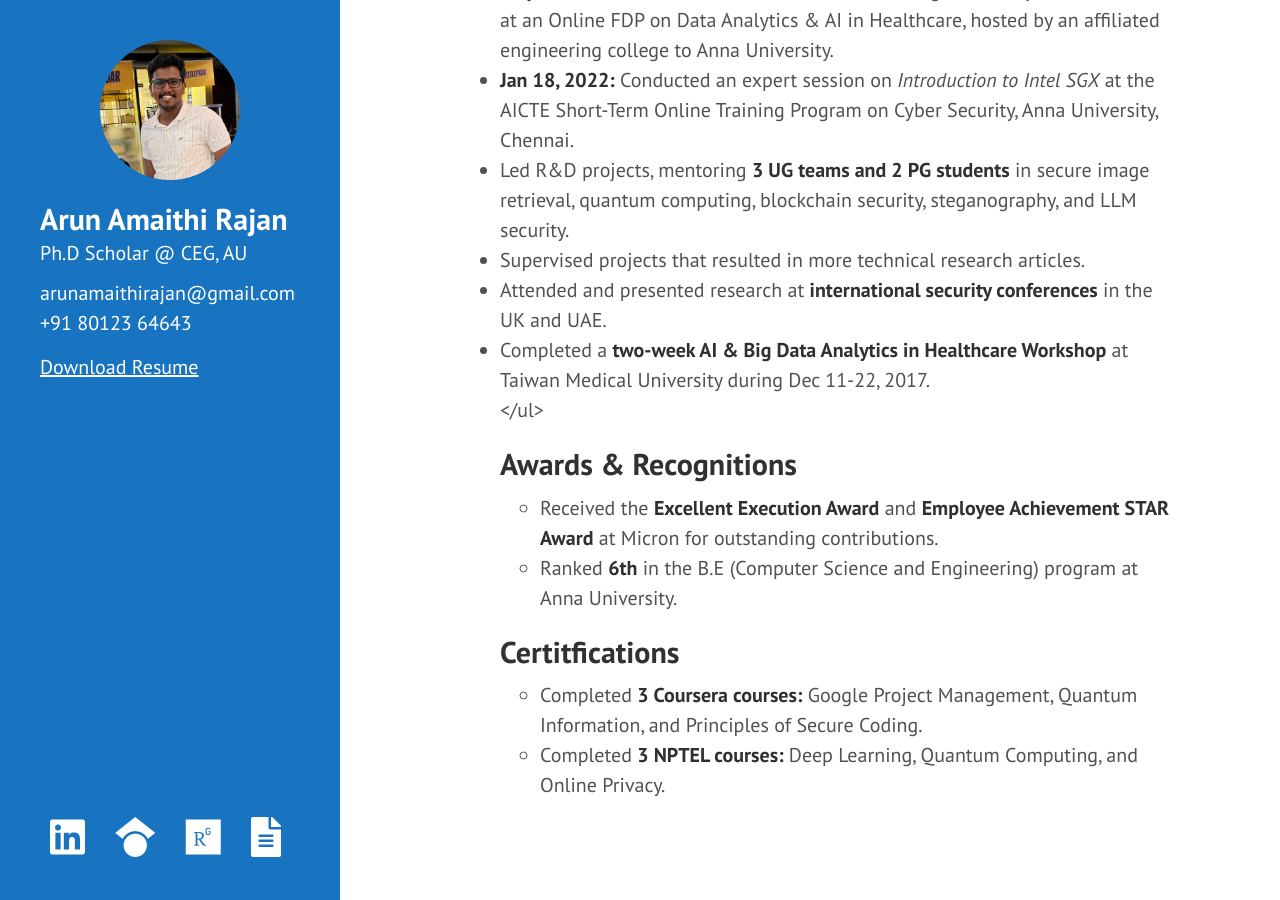
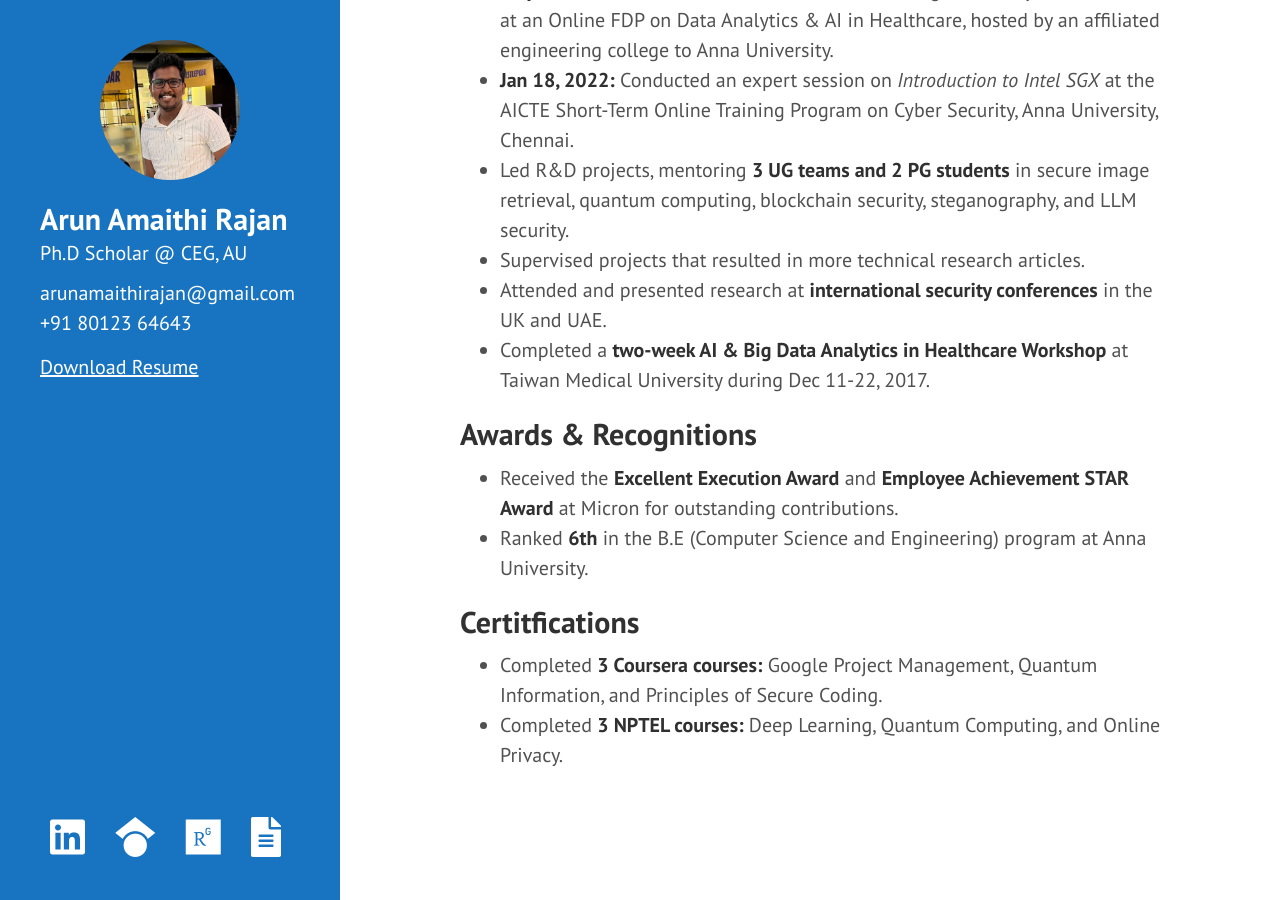
Before and after one commit to arunamaithi/arunamaithi.github.io, a Jekyll site: the page built from index.md, in a window 1280 px wide and 900 px high, scrolled down 2686 px. Built offline with Jekyll 4.4.1, drawn with Linux system fonts in a browser that asks for light colours.

Commit message:
alignment fix

```diff
--- a/index.md
+++ b/index.md
@@ -143,14 +143,30 @@ Vetriselvi V, Pragatheeswaran Sridharan, Thirunavukkarasu Varatharajan and <u>Ar
 
 <h2>Milestones and Experiences</h2>
 <ul>
-  <li><strong>Feb 22, 2025:</strong> Presented my research article at the Doctoral Symposium of <a href="https://conf.researchr.org/track/isec-2025/isec-2025-doctoral-symposium#event-overview">ISEC 2025, NIT Kurukshetra</a>.</li>
-  <li><strong>Nov 24, 2024:</strong> Delivered an invited talk on <em>EdgeShield</em> at the <a href="https://prezentis.com/spacetech/2024/all-speakers">International Conference on Space Science and Technology, Dubai</a>.</li>
-  <li><strong>May 24, 2023:</strong> Gave an invited lecture on <em>Secure Big Data Analytics in Healthcare</em> at an Online FDP on Data Analytics & AI in Healthcare, hosted by an affiliated engineering college to Anna University.</li>
-  <li><strong>Jan 18, 2022:</strong> Conducted an expert session on <em>Introduction to Intel SGX</em> at the AICTE Short-Term Online Training Program on Cyber Security, Anna University, Chennai.</li>
-  <li>Led R&D projects, mentoring <strong>3 UG teams and 2 PG students</strong> in secure image retrieval, quantum computing, blockchain security, steganography, and LLM security.</li>
-  <li>Supervised projects that resulted in more technical research articles.
-  <li>Attended and presented research at <strong>international security conferences</strong> in the UK and UAE.</li>
-  <li>Completed a <strong>two-week AI & Big Data Analytics in Healthcare Workshop</strong> at Taiwan Medical University during Dec 11-22, 2017.</li>
+  <li>
+    <strong>Feb 22, 2025:</strong> Presented my research article at the Doctoral Symposium of <a href="https://conf.researchr.org/track/isec-2025/isec-2025-doctoral-symposium#event-overview">ISEC 2025, NIT Kurukshetra</a>.
+  </li>
+  <li>
+    <strong>Nov 24, 2024:</strong> Delivered an invited talk on <em>EdgeShield</em> at the <a href="https://prezentis.com/spacetech/2024/all-speakers">International Conference on Space Science and Technology, Dubai</a>.
+  </li>
+  <li>
+    <strong>May 24, 2023:</strong> Gave an invited lecture on <em>Secure Big Data Analytics in Healthcare</em> at an Online FDP on Data Analytics & AI in Healthcare, hosted by an affiliated engineering college to Anna University.
+  </li>
+  <li>
+    <strong>Jan 18, 2022:</strong> Conducted an expert session on <em>Introduction to Intel SGX</em> at the AICTE Short-Term Online Training Program on Cyber Security, Anna University, Chennai.
+  </li>
+  <li>
+    Led R&D projects, mentoring <strong>3 UG teams and 2 PG students</strong> in secure image retrieval, quantum computing, blockchain security, steganography, and LLM security.
+  </li>
+  <li>
+    Supervised projects that resulted in more technical research articles.
+  </li>
+  <li>
+    Attended and presented research at <strong>international security conferences</strong> in the UK and UAE.
+  </li>
+  <li>
+    Completed a <strong>two-week AI & Big Data Analytics in Healthcare Workshop</strong> at Taiwan Medical University during Dec 11-22, 2017.
+  </li>
 </ul>
 
 
```
